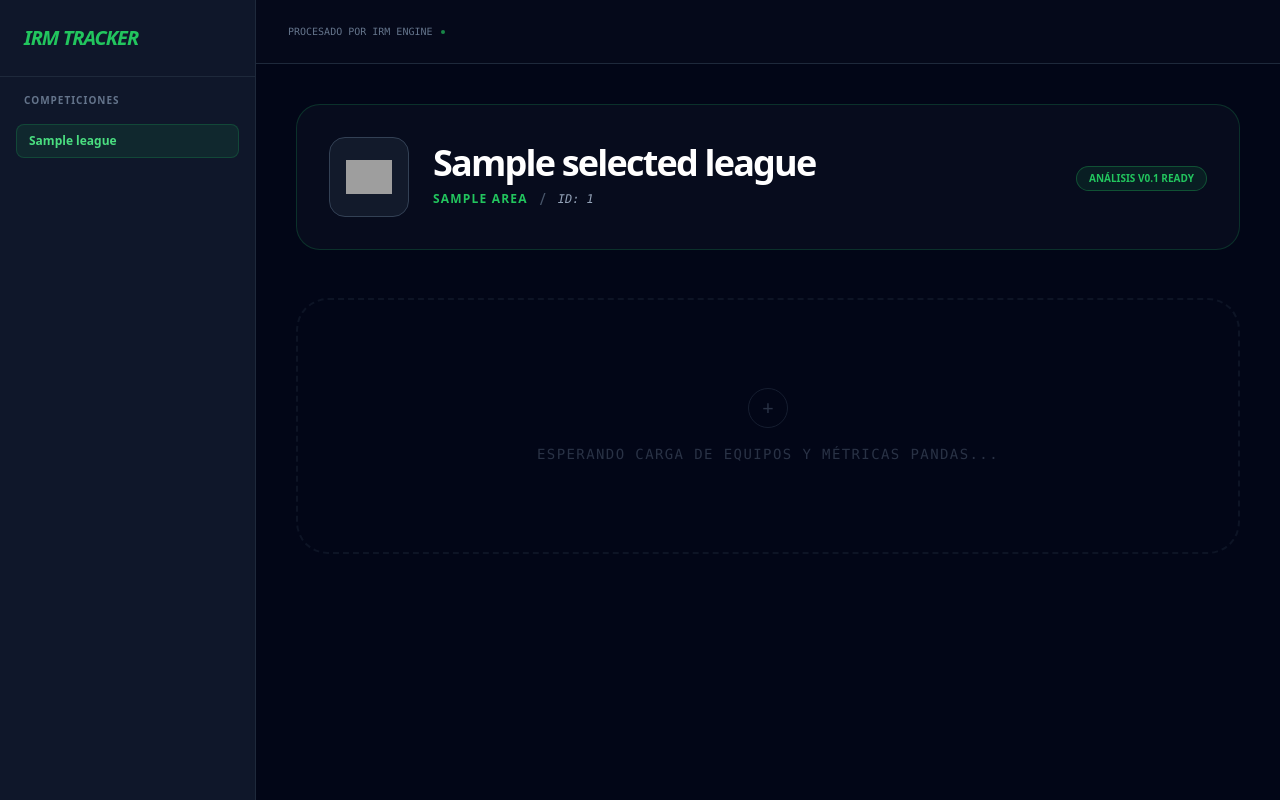
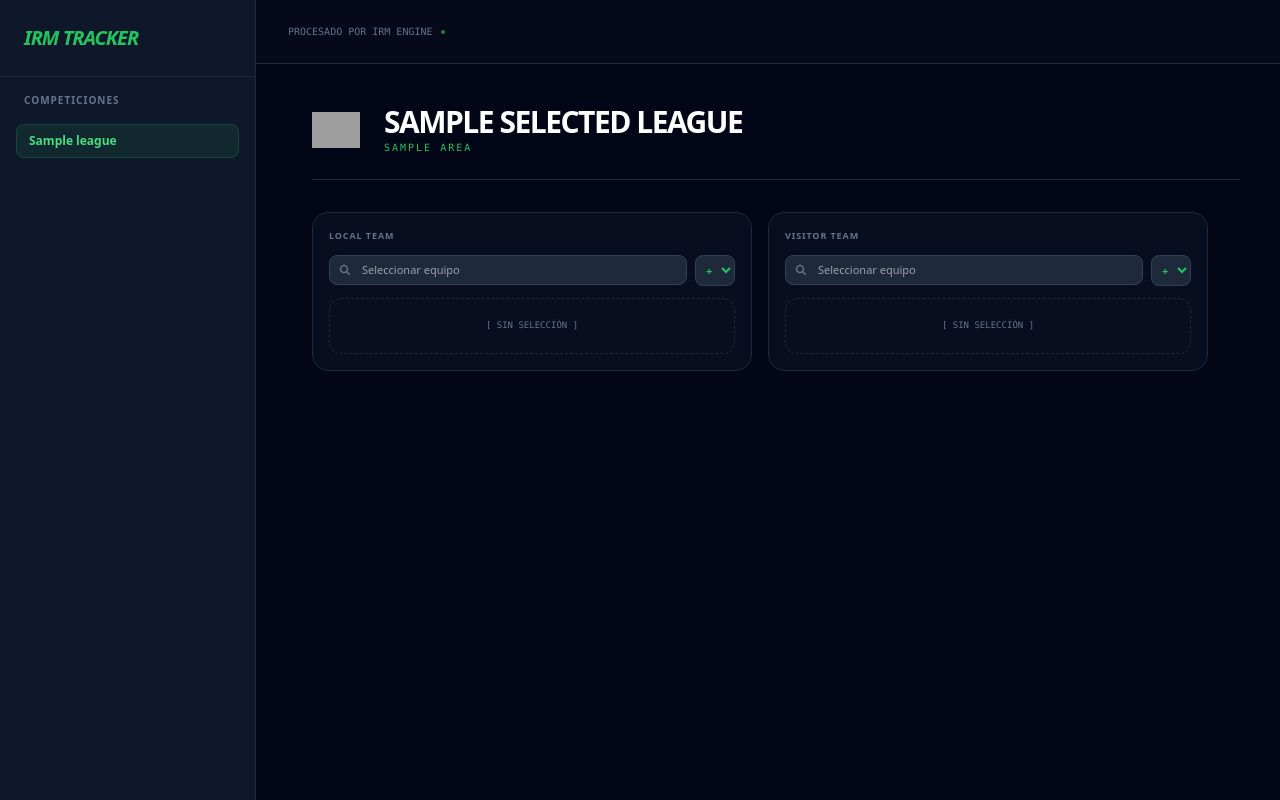
Before and after one commit to IsmaelBrea/irm2526, a Django app: template djangoproject/tracker/templates/tracker/leagues.html in a window 1280 px wide. Run offline with Django 5.2, Linux system fonts and the light colour scheme; tables that the repository leaves empty hold one stand-in row (values such as "Sample post"); the template is opened without the code that fills it: values that come from a table or form of the project are taken from there, most other values are stand-ins (such as "Sample title", 1, 10 or a date in 2020); some libraries are stand-ins or nearby versions; grey boxes are pictures that could not be loaded.

Commit message:
Funcionalidades 2 y 3 y su vista de la pantalla home

```diff
--- a/djangoproject/tracker/templates/tracker/leagues.html
+++ b/djangoproject/tracker/templates/tracker/leagues.html
@@ -1,52 +1,139 @@
 {% extends "tracker/base.html" %}
 
 {% block content %}
-<div class="max-w-5xl mx-auto">
+<div class="ml-4 max-w-6xl space-y-8">
     {% if selected_league %}
-        <div class="flex items-center justify-between p-8 bg-slate-900/40 border border-green-500/20 rounded-3xl">
-            <div class="flex items-center gap-6">
-                {% if selected_league.emblem %}
-                    <div class="w-20 h-20 bg-slate-800/50 rounded-2xl flex items-center justify-center p-4 border border-slate-700">
-                        <img src="{{ selected_league.emblem }}" alt="{{ selected_league.name }}" class="w-full h-full object-contain">
+        <div class="flex items-center gap-6 pb-6 border-b border-slate-800 mb-8">
+            {% if selected_league.emblem %}
+                <img src="{{ selected_league.emblem }}" class="w-12 h-12 object-contain">
+            {% endif %}
+            <div>
+                <h2 class="text-3xl font-black text-white tracking-tighter uppercase">{{ selected_league.name }}</h2>
+                <p class="text-green-500 font-mono text-[10px] uppercase tracking-[0.2em]">{{ selected_league.area.name }}</p>
+            </div>
+        </div>
+
+        <div class="flex flex-row gap-4 max-w-4xl">
+
+            <div class="flex-1 p-4 bg-slate-900/50 border border-slate-800 rounded-2xl space-y-3 relative">
+                <p class="text-[9px] font-bold text-slate-500 uppercase tracking-widest">Local Team</p>
+                <div class="flex items-center gap-2">
+                    <div class="relative flex-1">
+                        <div class="absolute inset-y-0 left-0 pl-2.5 flex items-center pointer-events-none">
+                            <svg class="h-3 w-3 text-slate-500" fill="none" stroke="currentColor" viewBox="0 0 24 24">
+                                <path stroke-linecap="round" stroke-linejoin="round" stroke-width="3" d="M21 21l-6-6m2-5a7 7 0 11-14 0 7 7 0 0114 0z"></path>
+                            </svg>
+                        </div>
+                        <input type="text" id="search-local" placeholder="Seleccionar equipo" autocomplete="off"
+                               class="w-full bg-slate-800 border border-slate-700 rounded-lg pl-8 pr-2 py-1.5 text-[11px] focus:border-green-500 outline-none text-slate-300">
                     </div>
-                {% endif %}
-                <div>
-                    <h2 class="text-4xl font-black text-white tracking-tighter">{{ selected_league.name }}</h2>
-                    <div class="flex items-center gap-3 mt-1">
-                        <span class="text-green-500 text-xs font-bold uppercase tracking-widest">{{ selected_league.area.name }}</span>
-                        <span class="text-slate-600">/</span>
-                        <span class="text-slate-400 text-xs font-mono italic">ID: {{ selected_league.id }}</span>
-                    </div>
+
+                    <select id="select-local" size="1"
+                            class="bg-slate-800 border border-slate-700 rounded-lg px-1.5 py-1.5 text-[11px] focus:border-green-500 outline-none cursor-pointer text-green-500 font-bold w-10 text-center transition-all">
+                        <option value="">+</option>
+                        {% for team in teams %}
+                            <option value="{{ team.id }}">{{ team.name }}</option>
+                        {% endfor %}
+                    </select>
+                </div>
+                <div id="display-local" class="h-14 border border-dashed border-slate-800 rounded-xl flex items-center justify-center text-slate-500 text-[9px] uppercase font-mono px-2 text-center">
+                    [ Sin selección ]
                 </div>
             </div>
 
-            <div class="text-right">
-                <span class="inline-block px-3 py-1 rounded-full bg-green-500/10 border border-green-500/30 text-green-500 text-[10px] font-bold uppercase">
-                    Análisis v0.1 Ready
-                </span>
-            </div>
-        </div>
-
-        <div class="mt-12">
-            <div class="border-2 border-dashed border-slate-800 rounded-[2rem] h-64 flex flex-col items-center justify-center space-y-4 opacity-40">
-                <div class="w-10 h-10 rounded-full border border-slate-700 flex items-center justify-center">
-                    <span class="text-slate-500 text-xl font-light">+</span>
+            <div class="flex-1 p-4 bg-slate-900/50 border border-slate-800 rounded-2xl space-y-3 relative">
+                <p class="text-[9px] font-bold text-slate-500 uppercase tracking-widest">Visitor Team</p>
+                <div class="flex items-center gap-2">
+                    <div class="relative flex-1">
+                        <div class="absolute inset-y-0 left-0 pl-2.5 flex items-center pointer-events-none">
+                            <svg class="h-3 w-3 text-slate-500" fill="none" stroke="currentColor" viewBox="0 0 24 24">
+                                <path stroke-linecap="round" stroke-linejoin="round" stroke-width="3" d="M21 21l-6-6m2-5a7 7 0 11-14 0 7 7 0 0114 0z"></path>
+                            </svg>
+                        </div>
+                        <input type="text" id="search-visitor" placeholder="Seleccionar equipo" autocomplete="off"
+                               class="w-full bg-slate-800 border border-slate-700 rounded-lg pl-8 pr-2 py-1.5 text-[11px] focus:border-green-500 outline-none text-slate-300">
+                    </div>
+                    <select id="select-visitor" size="1"
+                            class="bg-slate-800 border border-slate-700 rounded-lg px-1.5 py-1.5 text-[11px] focus:border-green-500 outline-none cursor-pointer text-green-500 font-bold w-10 text-center transition-all">
+                        <option value="">+</option>
+                        {% for team in teams %}
+                            <option value="{{ team.id }}">{{ team.name }}</option>
+                        {% endfor %}
+                    </select>
                 </div>
-                <p class="text-slate-500 text-sm font-mono uppercase tracking-widest">Esperando carga de equipos y métricas Pandas...</p>
+                <div id="display-visitor" class="h-14 border border-dashed border-slate-800 rounded-xl flex items-center justify-center text-slate-500 text-[9px] uppercase font-mono px-2 text-center">
+                    [ Sin selección ]
+                </div>
             </div>
         </div>
 
     {% else %}
-        <div class="h-[50vh] flex flex-col items-center justify-center">
-            <div class="relative w-24 h-24 mb-6">
-                <div class="absolute inset-0 border-2 border-green-500/20 rounded-full animate-ping"></div>
-                <div class="relative bg-slate-900 border border-slate-800 w-24 h-24 rounded-full flex items-center justify-center">
-                    <span class="text-green-500 text-3xl font-bold">!</span>
-                </div>
-            </div>
-            <h3 class="text-xl font-bold text-slate-300">Selección de Competición Requerida</h3>
-            <p class="text-slate-500 text-sm mt-2 max-w-xs text-center">Utiliza el menú lateral para cargar los datos de una de las grandes ligas europeas.</p>
+        <div class="h-[50vh] flex items-center">
+            <p class="text-slate-500 font-mono text-[10px] uppercase tracking-widest animate-pulse">
+                <-- Selecciona competición
+            </p>
         </div>
     {% endif %}
 </div>
+
+<script>
+document.addEventListener('DOMContentLoaded', function() {
+    function setupFilter(inputId, selectId, displayId) {
+        const input = document.getElementById(inputId);
+        const select = document.getElementById(selectId);
+        const display = document.getElementById(displayId);
+        const originalOptions = Array.from(select.options);
+
+        input.addEventListener('input', function() {
+            const searchTerm = input.value.toLowerCase();
+            if (searchTerm.length > 0) {
+                select.size = 6;
+                select.classList.add('absolute', 'z-50', 'w-40', 'mt-32', 'right-4', 'shadow-2xl', 'border-green-500/50');
+            } else {
+                select.size = 1;
+                select.classList.remove('absolute', 'z-50', 'w-40', 'mt-32', 'right-4');
+            }
+
+            select.innerHTML = '';
+            select.appendChild(originalOptions[0]);
+            const filtered = originalOptions.slice(1).filter(opt =>
+                opt.text.toLowerCase().includes(searchTerm)
+            );
+            filtered.forEach(opt => select.appendChild(opt.cloneNode(true)));
+        });
+
+        select.addEventListener('change', function() {
+            if (select.value !== "") {
+                const selectedName = select.options[select.selectedIndex].text;
+
+                // --- LÓGICA DE VALIDACIÓN F2 (Equipos iguales) ---
+                const otherInputId = inputId === 'search-local' ? 'search-visitor' : 'search-local';
+                const otherValue = document.getElementById(otherInputId).value;
+
+                if (selectedName === otherValue) {
+                    // Si son iguales, lanzamos aviso y no seleccionamos
+                    alert("ERROR IRM: No puedes seleccionar el mismo equipo para la comparación.");
+                    input.value = "";
+                    display.innerText = "[ Selección Inválida ]";
+                    display.classList.add('text-red-500', 'border-red-900/50');
+                    display.classList.remove('text-green-500');
+                } else {
+                    // Si son diferentes, validación correcta
+                    input.value = selectedName;
+                    display.innerText = selectedName;
+                    display.classList.remove('text-slate-500', 'text-red-500');
+                    display.classList.add('text-green-500', 'border-green-500/40', 'bg-green-500/5');
+                }
+
+                // Reset del selector
+                select.size = 1;
+                select.classList.remove('absolute', 'z-50', 'w-40', 'mt-32', 'right-4', 'shadow-2xl', 'border-green-500/50');
+            }
+        });
+    }
+
+    setupFilter('search-local', 'select-local', 'display-local');
+    setupFilter('search-visitor', 'select-visitor', 'display-visitor');
+});
+</script>
 {% endblock %}
```
Also changed, not shown: djangoproject/tracker/services.py (+20 -14 lines), djangoproject/tracker/views.py (+7 -8 lines).
